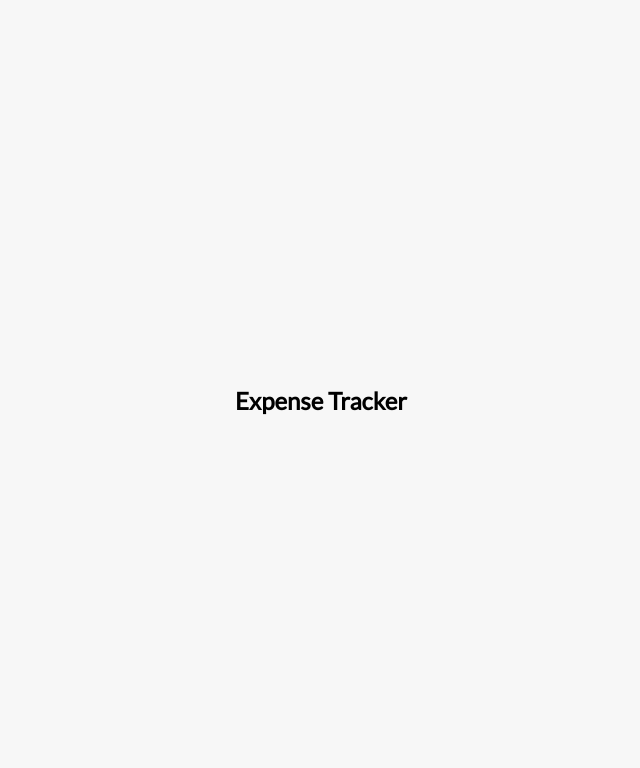
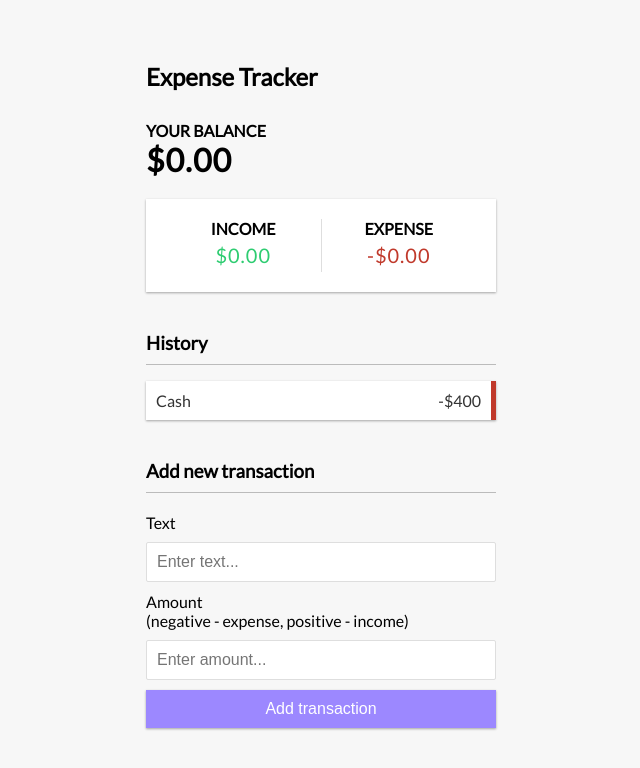
Before and after one commit to Smit90/Income_Expense_React, a React (Create React App) app: page / in a window 1280 px wide. Shown: the top 768 px of the page, without its empty margins (319-959 px from the left). Built offline with nearby package versions, Linux system fonts and the light colour scheme.

Commit message:
basic income and expense structure

```diff
--- a/src/App.js
+++ b/src/App.js
@@ -1,9 +1,21 @@
-import './App.css';
-import {Header} from './components/Header'
+import "./App.css";
+import { Header } from "./components/Header";
+import { Balance } from "./components/Balance";
+import { IncomeExpense } from "./components/IncomeExpense";
+import { TransactionList } from "./components/TransactionList";
+import { AddTransaction } from "./components/AddTransaction";
+
+
 function App() {
   return (
     <div>
       <Header />
+      <div className="container">
+        <Balance />
+        <IncomeExpense />
+        <TransactionList />
+        <AddTransaction />
+      </div>
     </div>
   );
 }
--- /dev/null
+++ b/src/components/AddTransaction.js
@@ -0,0 +1,27 @@
+import React, {useState} from "react";
+
+export const AddTransaction = () => {
+
+    const [text, setText] = useState()
+    const [amount, setAmount] = useState()
+
+  return (
+    <div>
+      <h3>Add new transaction</h3>
+      <form >
+        <div className="form-control">
+          <label htmlFor="text">Text</label>
+          <input type="text" value={text} onChange={(e) => setText(e.target.value)} placeholder="Enter text..." />
+        </div>
+        <div className="form-control">
+          <label htmlFor="amount">
+            Amount <br />
+            (negative - expense, positive - income)
+          </label>
+          <input type="number" value={amount} onChange={(e) => setAmount(e.target.value)} placeholder="Enter amount..." />
+        </div>
+        <button className="btn">Add transaction</button>
+      </form>
+    </div>
+  );
+};
--- /dev/null
+++ b/src/components/Balance.js
@@ -0,0 +1,10 @@
+import React from "react";
+
+export const Balance = () => {
+  return (
+    <>
+      <h4>Your Balance</h4>
+      <h1>$0.00</h1>
+    </>
+  );
+};
--- /dev/null
+++ b/src/components/IncomeExpense.js
@@ -0,0 +1,20 @@
+import React from "react";
+
+export const IncomeExpense = () => {
+  return (
+    <div className="inc-exp-container">
+      <div>
+        <h4>Income</h4>
+        <p className="money plus">
+          $0.00
+        </p>
+      </div>
+      <div>
+        <h4>Expense</h4>
+        <p  className="money minus">
+          -$0.00
+        </p>
+      </div>
+    </div>
+  );
+};
--- /dev/null
+++ b/src/components/TransactionList.js
@@ -0,0 +1,15 @@
+import React from "react";
+
+export const TransactionList = () => {
+  return (
+    <>
+      <h3>History</h3>
+      <ul className="list" >
+        <li className="minus">
+          Cash <span>-$400</span>
+          <button className="delete-btn">X</button>
+        </li>
+      </ul>
+    </>
+  );
+};
```
